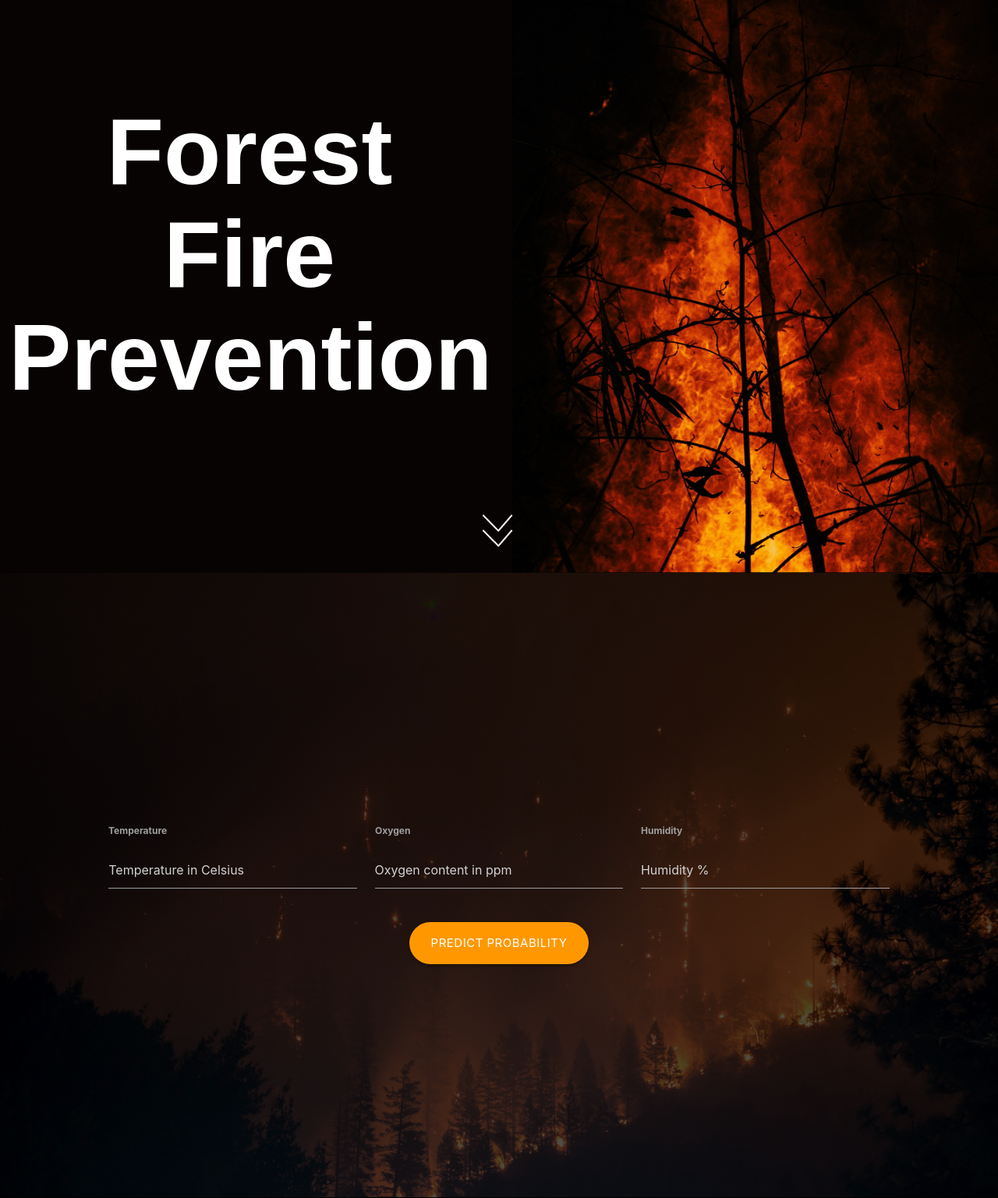
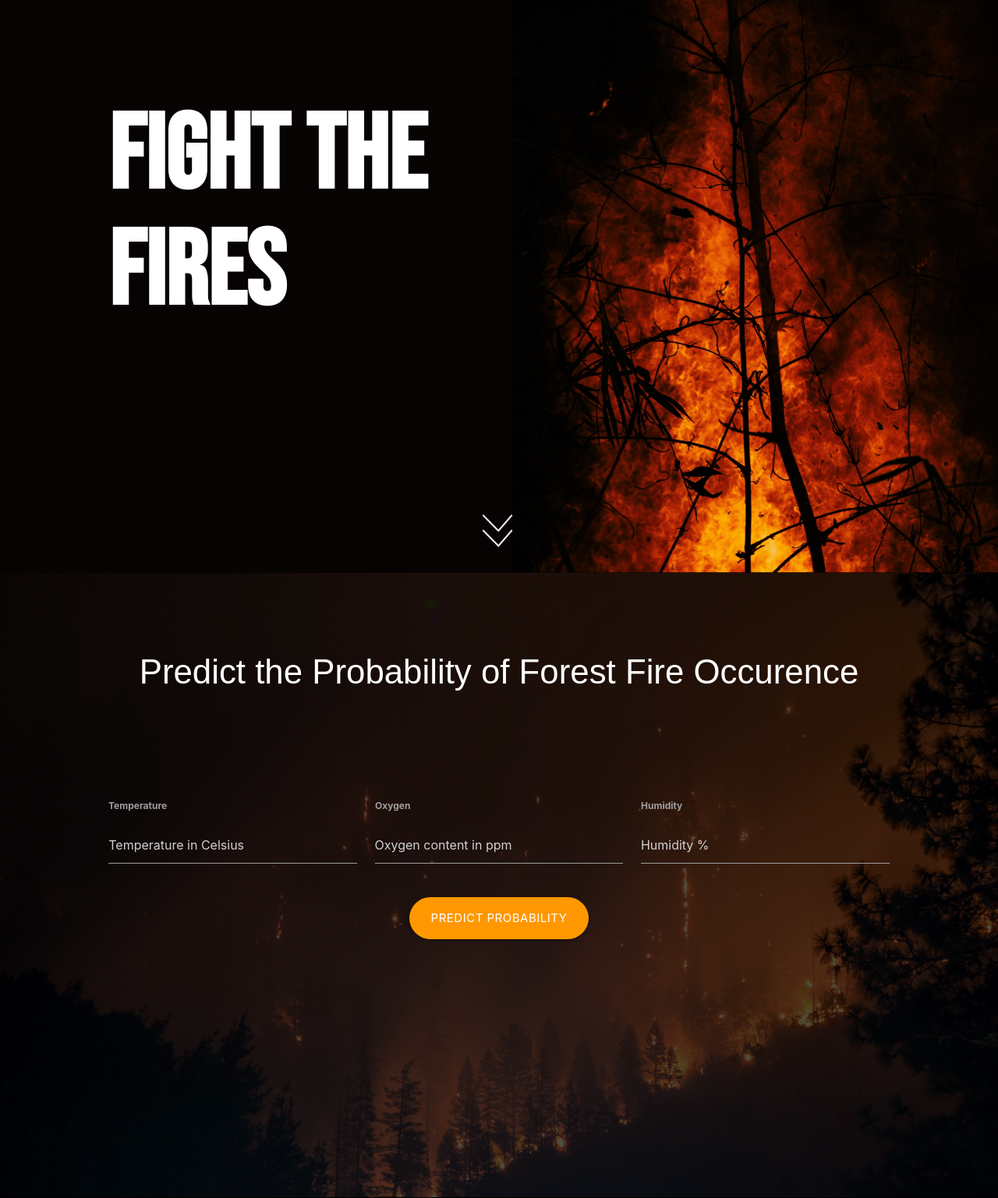
Before and after one commit to umangagarwal11/hackJaipur, a Python web app: template templates/forest.html in a window 1280 px wide. Shown: the part 64-1601 px from the top of the page at 78% size. Run offline with Jinja, Linux system fonts and the light colour scheme; the template is opened without the code that fills it, so the values that code supplies are empty; some libraries are stand-ins or nearby versions.

Commit message:
Minor updates in frontend

```diff
--- a/templates/forest.html
+++ b/templates/forest.html
@@ -7,6 +7,7 @@
 
   <!-- CSS  -->
   <link href="https://fonts.googleapis.com/icon?family=Material+Icons" rel="stylesheet">
+  <link href="https://fonts.googleapis.com/css2?family=Bebas+Neue&display=swap" rel="stylesheet">
   <link href="../static/css/materialize.css" type="text/css" rel="stylesheet" media="screen,projection"/>
   <link href="../static/css2/style.css" type="text/css" rel="stylesheet" media="screen,projection"/>
 </head>
@@ -20,16 +21,19 @@
 
 
   <div class="section no-pad-bot" id="index-banner" style="padding:0">
-    <div class="row center" style="height:92vh; background:url('../static/img/page1.png');background-position: center; background-repeat: no-repeat;  background-size: 100% 100%; margin-bottom:0;">
-      <h1 class="header col s12 l6 light" style="color:white; margin-top: 10%; font-family: sans-serif; font-size:800%; font-weight:bold;">Forest Fire Prevention
+    <div class="row " style="height:92vh; background:url('../static/img/page1.png');background-position: center; background-repeat: no-repeat;  background-size: 100% 100%; margin-bottom:0;">
+      <h1 class="header col s12 l6 light" style="color:white; margin-top: 10%; margin-left: 10%; font-family: 'Bebas Neue', cursive; font-size:900%; font-weight:bold;">Fight the <br>Fires
       <br>
-      </h5>
+    </h1>
     </div>
 
     <div style="">
 
               <div class="row" style="padding-left:10%; padding-right:10%; margin-bottom: 0; height:100vh;background:url('../static/img/page2.png');background-position: center; background-repeat: no-repeat;  background-size: 100% 100%;">
-    <form action='/predict' method="post" class="col s12" style="margin-top:40vh">
+                <h3 class="header col s12 light" style="text-align: center; color:white; margin-top: 10%; font-family:sans-serif;">Predict the Probability of Forest Fire Occurence
+                <br>
+              </h3>
+    <form action='/predict' method="post" class="col s12" style="margin-top:15vh">
       <div class="row">
         <div class="input-field col s4">
             <label for="first_name"><b>Temperature</b></label>
```
